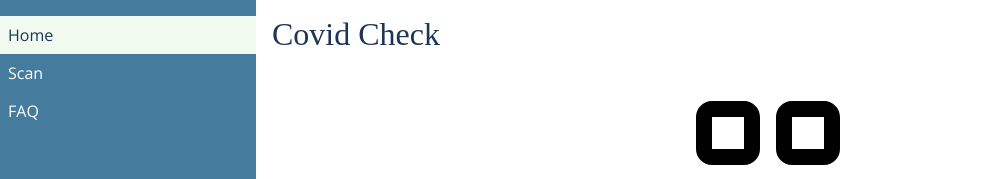
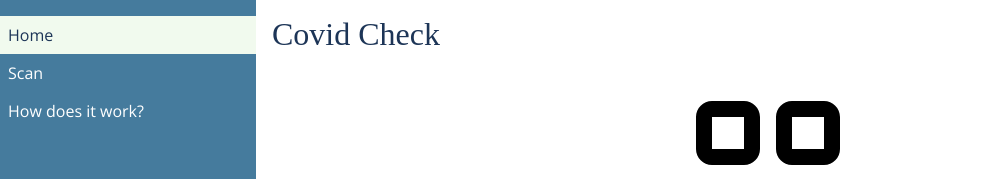
Before and after one commit to warrantyvoids/CovidPassportCheck, a React (Create React App) app: page / in a window 1280 px wide. Shown: the top 179 px of the page, without its empty margins (0-991 px from the left). Built offline with nearby package versions, Linux system fonts and the light colour scheme; a web font is replaced by a local one.

Commit message:
String fixes.

```diff
--- a/src/pages/home/index.tsx
+++ b/src/pages/home/index.tsx
@@ -20,7 +20,7 @@ export const Home: React.FC<HomeProps> = (props) => {
             <Link to='/scan' className="button button--primary button--hero" style={{justifySelf: 'center'}}>
                 <Icon className="button__icon" icon='qr' />
                 <span className="button__text">
-                    Scan QR Code
+                    { strings.Scan }
                 </span>
             </Link>
         </div>
--- a/src/pages/results/index.tsx
+++ b/src/pages/results/index.tsx
@@ -1,5 +1,4 @@
 import * as React from 'react';
-import { ScanError } from '../scan/scan-error';
 import { HC1Results } from './hc1';
 import { NL2Results } from './nl2';
 
--- a/src/pages/results/nl2.tsx
+++ b/src/pages/results/nl2.tsx
@@ -13,7 +13,7 @@ import { NL2 as strings, ScanAnother } from '../../strings';
 const makeReadable = (data) => {
     const parsed = parseNl2(data);
     const result: ReadableCert = [{
-            caption: "Dutch QR code",
+            caption: strings.Caption,
             data: [
                 {
                     label: strings.FirstNameInitial,
--- a/src/strings.ts
+++ b/src/strings.ts
@@ -15,6 +15,7 @@ export const Errors = {
     ],
 };
 
+export const Scan = 'Scan QR Code';
 export const ScanAnother = 'Scan another QR code';
 export const Back = 'Back';
 
@@ -79,6 +80,7 @@ export const Data = {
 };
 
 export const NL2 = {
+    Caption: "Dutch QR code",
     FirstNameInitial: "First name initial",
     LastNameInitial: "Last name initial",
     BirthMonth: "Birth month",
@@ -109,7 +111,7 @@ export const Layout = {
     HideMenu: 'Hide menu',
     Home: 'Home',
     Scan: 'Scan',
-    FAQ: 'FAQ',
+    FAQ: 'How does it work?',
     Privacy: 'Privacy',
     Cookies: 'Cookies'
 };
```
